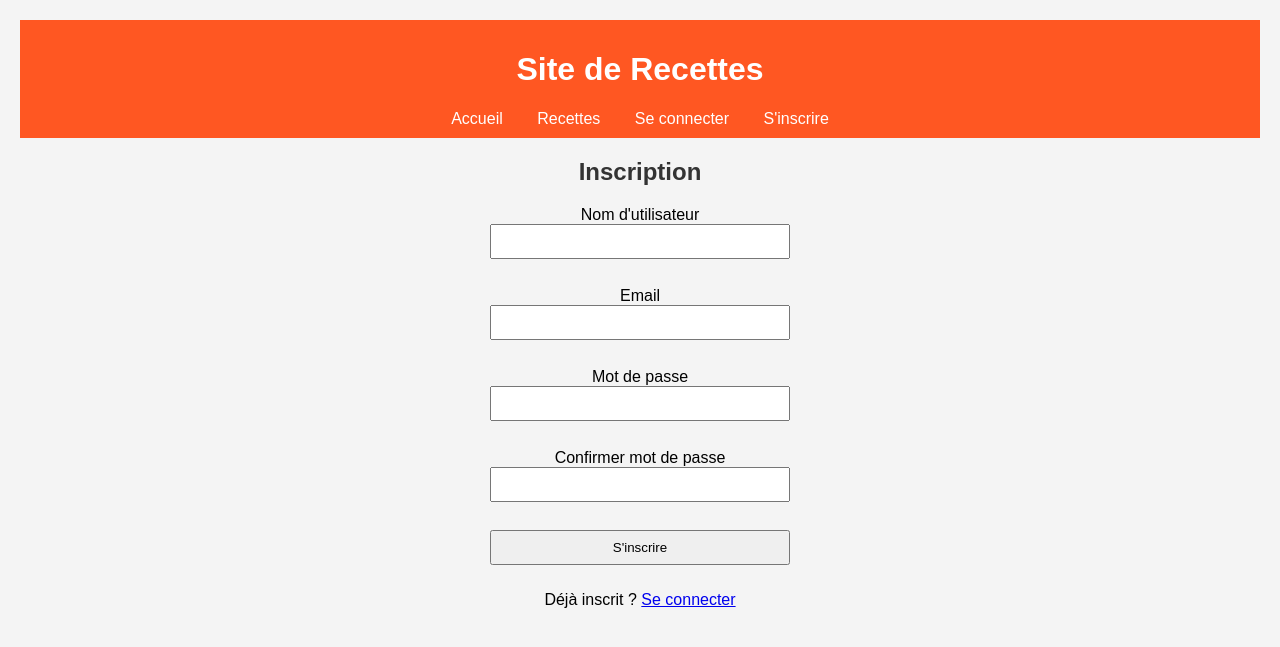
After one commit to Epf-Mattis/Site-de-Recettes-, a Flask app: page /register in a window 1280 px wide. The commit adds this page. Shown: the top 647 px of the page. Run offline with Flask 3, Linux system fonts and the light colour scheme.

Commit message:
ajout register login

```diff
--- a/app.py
+++ b/app.py
@@ -1,88 +1,128 @@
-from flask import Flask, render_template, request, redirect, url_for
+from flask import Flask, render_template, request, redirect, url_for, flash
 from flask_sqlalchemy import SQLAlchemy
+from flask_login import LoginManager, UserMixin, login_user, logout_user, login_required, current_user
+from werkzeug.security import generate_password_hash, check_password_hash
+from flask_wtf import FlaskForm
+from wtforms import StringField, PasswordField, SubmitField
+from wtforms.validators import DataRequired, Length, Email, EqualTo
 
 app = Flask(__name__)
-
-# Configuration de la base de données SQLite
+app.config["SECRET_KEY"] = "supersecretkey"
 app.config["SQLALCHEMY_DATABASE_URI"] = "sqlite:///recettes.db"
 app.config["SQLALCHEMY_TRACK_MODIFICATIONS"] = False
 db = SQLAlchemy(app)
 
-# Définition du modèle de données pour les recettes
+# Configuration de Flask-Login
+login_manager = LoginManager()
+login_manager.init_app(app)
+login_manager.login_view = "login"
+
+# Modèle Utilisateur
+class User(UserMixin, db.Model):
+    id = db.Column(db.Integer, primary_key=True)
+    username = db.Column(db.String(50), nullable=False, unique=True)
+    email = db.Column(db.String(100), nullable=False, unique=True)
+    password = db.Column(db.String(200), nullable=False)
+
+# Modèle Recette
 class Recette(db.Model):
     id = db.Column(db.Integer, primary_key=True)
     nom = db.Column(db.String(100), nullable=False)
     ingredients = db.Column(db.Text, nullable=False)
     instructions = db.Column(db.Text, nullable=False)
+    user_id = db.Column(db.Integer, db.ForeignKey('user.id'), nullable=False)
 
-    def __repr__(self):
-        return f"<Recette {self.nom}>"
+# Formulaires d'inscription et connexion
+class RegisterForm(FlaskForm):
+    username = StringField("Nom d'utilisateur", validators=[DataRequired(), Length(min=3, max=50)])
+    email = StringField("Email", validators=[DataRequired(), Email()])
+    password = PasswordField("Mot de passe", validators=[DataRequired(), Length(min=6)])
+    confirm_password = PasswordField("Confirmer mot de passe", validators=[DataRequired(), EqualTo("password")])
+    submit = SubmitField("S'inscrire")
 
-# Création de la base de données (à exécuter une seule fois)
-with app.app_context():
-    db.create_all()
+class LoginForm(FlaskForm):
+    email = StringField("Email", validators=[DataRequired(), Email()])
+    password = PasswordField("Mot de passe", validators=[DataRequired()])
+    submit = SubmitField("Se connecter")
 
-@app.route("/")
-def home():
-    return render_template("index.html")
+@login_manager.user_loader
+def load_user(user_id):
+    return User.query.get(int(user_id))
 
-@app.route("/recettes")
-def afficher_recettes():
-    recettes = Recette.query.all()
-    return render_template("recettes.html", recettes=recettes)
+# Routes
+@app.route("/register", methods=["GET", "POST"])
+def register():
+    form = RegisterForm()
+    if form.validate_on_submit():
+        hashed_password = generate_password_hash(form.password.data)
+        new_user = User(username=form.username.data, email=form.email.data, password=hashed_password)
+        db.session.add(new_user)
+        db.session.commit()
+        flash("Inscription réussie ! Connectez-vous.", "success")
+        return redirect(url_for("login"))
+    return render_template("register.html", form=form)
 
-@app.route("/recette/<int:id>")
-def afficher_recette(id):
-    recette = Recette.query.get_or_404(id)
-    return render_template("recette.html", recette=recette)
+@app.route("/login", methods=["GET", "POST"])
+def login():
+    form = LoginForm()
+    if form.validate_on_submit():
+        user = User.query.filter_by(email=form.email.data).first()
+        if user and check_password_hash(user.password, form.password.data):
+            login_user(user)
+            flash("Connexion réussie !", "success")
+            return redirect(url_for("home"))
+        else:
+            flash("Identifiants incorrects", "danger")
+    return render_template("login.html", form=form)
+
+@app.route("/logout")
+@login_required
+def logout():
+    logout_user()
+    flash("Déconnexion réussie.", "info")
+    return redirect(url_for("login"))
 
 @app.route("/ajouter", methods=["GET", "POST"])
+@login_required
 def ajouter_recette():
     if request.method == "POST":
         nom = request.form["nom"]
         ingredients = request.form["ingredients"]
         instructions = request.form["instructions"]
-
         if nom and ingredients and instructions:
-            nouvelle_recette = Recette(nom=nom, ingredients=ingredients, instructions=instructions)
+            nouvelle_recette = Recette(nom=nom, ingredients=ingredients, instructions=instructions, user_id=current_user.id)
             db.session.add(nouvelle_recette)
             db.session.commit()
             return redirect(url_for("afficher_recettes"))
-
     return render_template("ajouter_recette.html")
 
-@app.route("/contact", methods=["GET", "POST"])
-def contact():
-    if request.method == "POST":
-        nom = request.form["nom"]
-        message = request.form["message"]
-        return f"<h1>Merci {nom}!</h1><p>Votre message : {message}</p>"
-
-    return render_template("contact.html")
-
-if __name__ == "__main__":
-    app.run(debug=True)
-
-
 @app.route("/modifier/<int:id>", methods=["GET", "POST"])
+@login_required
 def modifier_recette(id):
     recette = Recette.query.get_or_404(id)
-
+    if recette.user_id != current_user.id:
+        flash("Vous ne pouvez modifier que vos propres recettes.", "danger")
+        return redirect(url_for("afficher_recettes"))
     if request.method == "POST":
         recette.nom = request.form["nom"]
         recette.ingredients = request.form["ingredients"]
         recette.instructions = request.form["instructions"]
-
         db.session.commit()
         return redirect(url_for("afficher_recettes"))
-
     return render_template("modifier_recette.html", recette=recette)
 
-
-
 @app.route("/supprimer/<int:id>", methods=["POST"])
+@login_required
 def supprimer_recette(id):
     recette = Recette.query.get_or_404(id)
+    if recette.user_id != current_user.id:
+        flash("Vous ne pouvez supprimer que vos propres recettes.", "danger")
+        return redirect(url_for("afficher_recettes"))
     db.session.delete(recette)
     db.session.commit()
     return redirect(url_for("afficher_recettes"))
+
+if __name__ == "__main__":
+    with app.app_context():
+        db.create_all()
+    app.run(debug=True)
--- a/requirements.txt
+++ b/requirements.txt
@@ -1,2 +1,5 @@
 Flask
 Flask-SQLAlchemy
+Flask-Login
+Flask-WTF
+email-validator
--- a/templates/base.html
+++ b/templates/base.html
@@ -12,6 +12,13 @@
         <nav>
             <a href="{{ url_for('home') }}">Accueil</a>
             <a href="{{ url_for('afficher_recettes') }}">Recettes</a>
+            {% if current_user.is_authenticated %}
+    <a href="{{ url_for('logout') }}">Se déconnecter</a>
+{% else %}
+    <a href="{{ url_for('login') }}">Se connecter</a>
+    <a href="{{ url_for('register') }}">S'inscrire</a>
+{% endif %}
+
 
         </nav>
     </header>
--- /dev/null
+++ b/templates/register.html
@@ -0,0 +1,14 @@
+{% extends "base.html" %}
+{% block title %}Inscription{% endblock %}
+{% block content %}
+    <h2>Inscription</h2>
+    <form method="POST">
+        {{ form.hidden_tag() }}
+        {{ form.username.label }} {{ form.username() }} <br>
+        {{ form.email.label }} {{ form.email() }} <br>
+        {{ form.password.label }} {{ form.password() }} <br>
+        {{ form.confirm_password.label }} {{ form.confirm_password() }} <br>
+        {{ form.submit() }}
+    </form>
+    <p>Déjà inscrit ? <a href="{{ url_for('login') }}">Se connecter</a></p>
+{% endblock %}
```
Also changed, not shown: templates/login.html (added, +12 -0 lines), instance/recettes.db.
